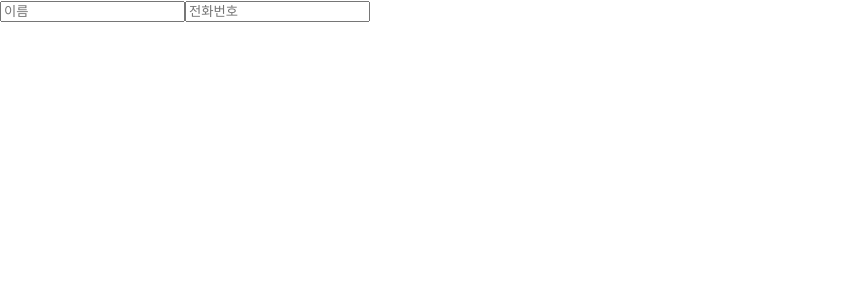
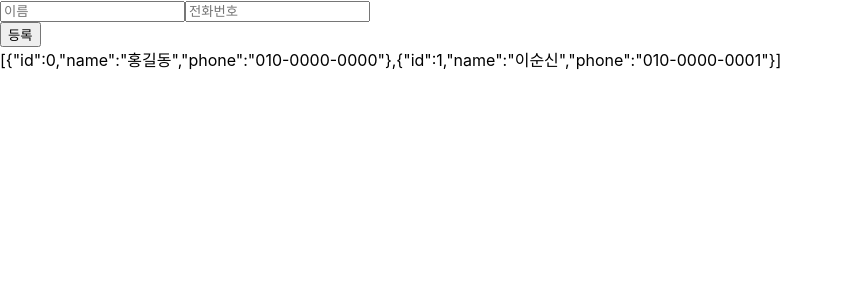
Before and after one commit to mi-fasol/First-react, a React (Create React App) app: page / in a window 1280 px wide. Shown: the top 300 px of the page, without its empty margins (0-843 px from the left). Built offline with nearby package versions, Linux system fonts and the light colour scheme.

Commit message:
feat: 등록 기능 추가

```diff
--- a/src/App.js
+++ b/src/App.js
@@ -3,10 +3,38 @@ import PhoneForm from './components/PhoneForm'
 import { useState } from 'react';
 
 class App extends Component {
+  id = 2
+  state = {
+    information:[
+      {
+        id: 0,
+        name: '홍길동',
+        phone: '010-0000-0000'
+      },
+      {
+        id: 1,
+        name: '이순신',
+        phone: '010-0000-0001'
+      }
+    ],
+    keyword: ''
+  }
+
+
+  handleCreate = (data) => {
+    console.log(data);
+    const {information} = this.state;
+    this.setState({
+      information: information.concat({id: this.id++, ...data})
+    })
+  }
+
   render(){
+    const {information, keyword} = this.state;
     return (
       <div>
-        <PhoneForm/>
+        <PhoneForm onLHN={this.handleCreate}/>
+        {JSON.stringify(information)}
       </div>
     );
   }
--- a/src/components/PhoneForm.js
+++ b/src/components/PhoneForm.js
@@ -11,9 +11,20 @@ class PhoneForm extends Component{
         })
     }
 
+    handleSubmit = (e) => {
+        e.preventDefault();
+
+        this.props.onLHN(this.state);
+
+        this.setState({
+            name: '',
+            phone: ''
+        })
+    }
+
     render(){
         return (
-            <form>
+            <form onSubmit={this.handleSubmit}>
                 <input
                     placeholder='이름'
                     value = {this.state.name}
@@ -26,6 +37,7 @@ class PhoneForm extends Component{
                     name="phone"
                 />
                 <div>{this.state.name} {this.state.phone}</div>
+                <button type="submit">등록</button>
             </form>
         )
     }
```
